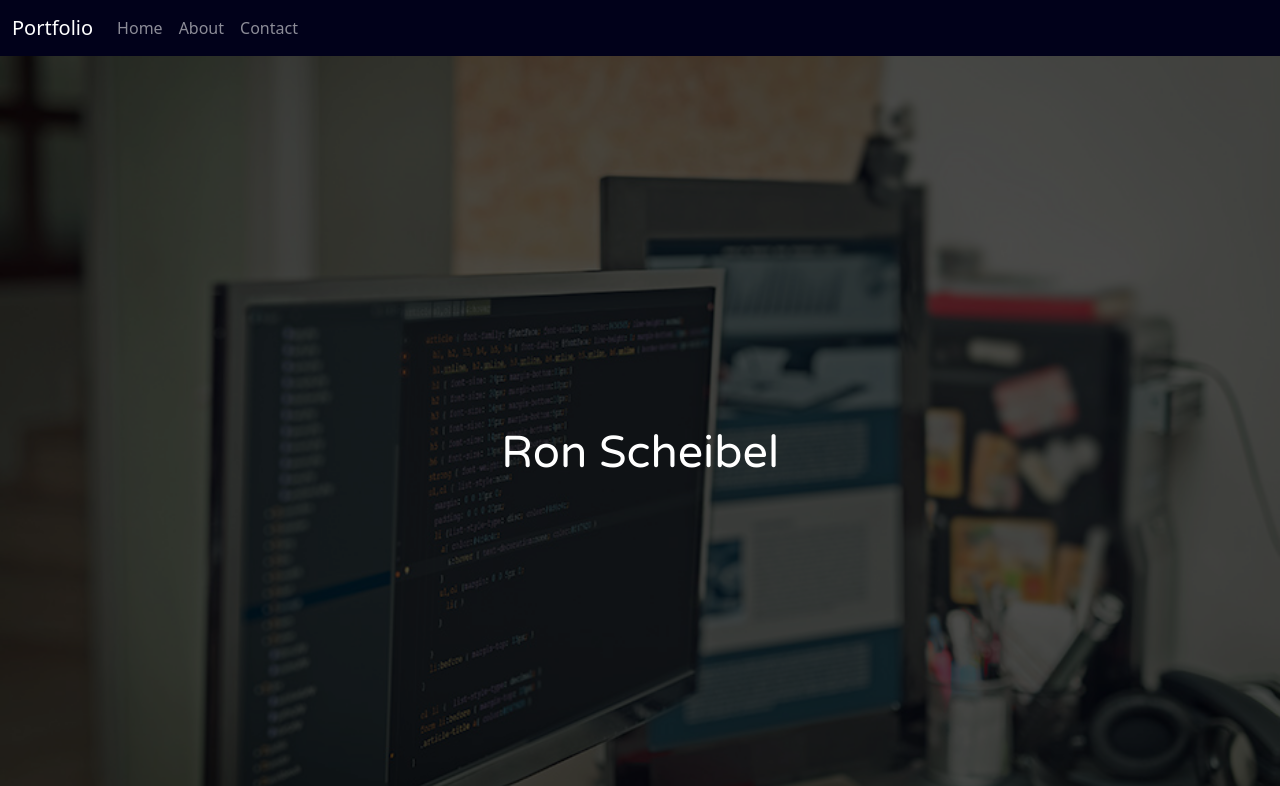
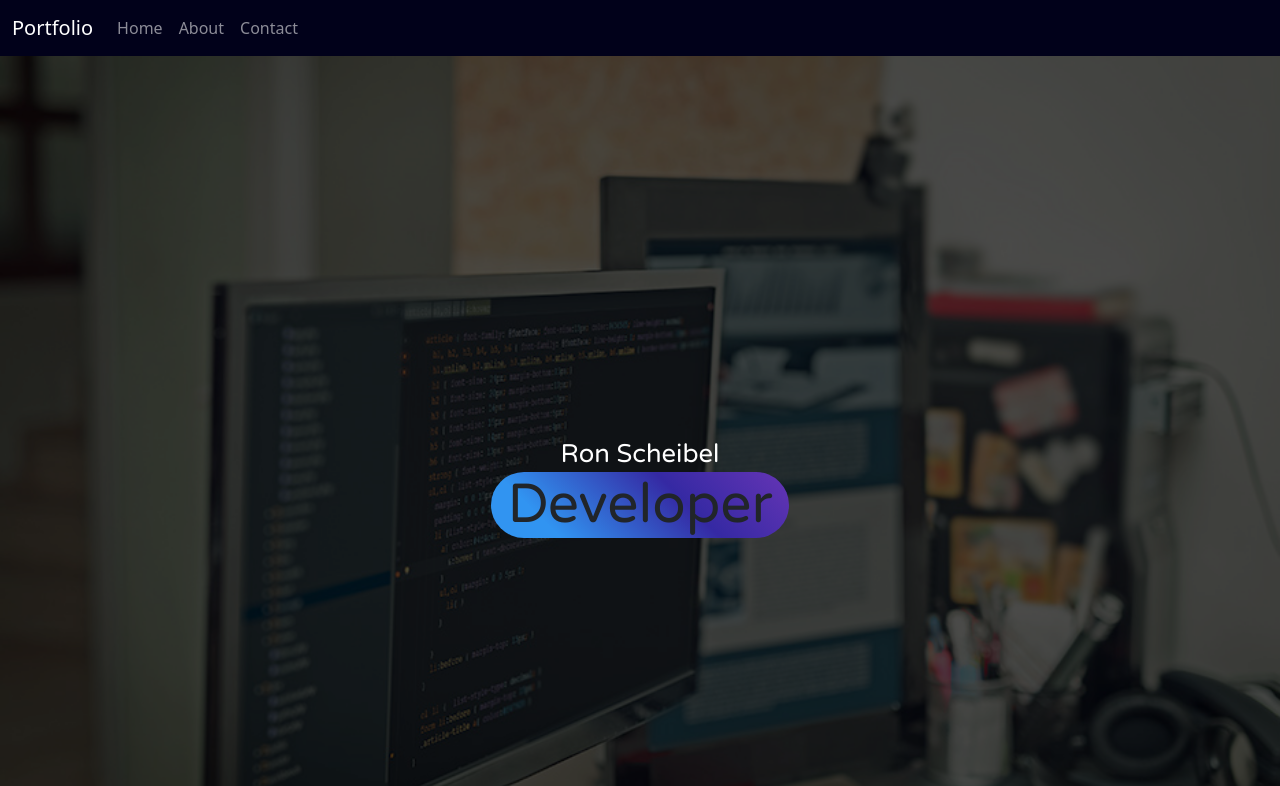
Before and after one commit to RonnygoBOOM/Portfolio-Website, a React (Create React App) app: page / in a window 1280 px wide. Shown: the top 786 px of the page. Built offline with nearby package versions, Linux system fonts and the light colour scheme; a web font is replaced by a local one.

Commit message:
background position css animation

```diff
--- a/src/App.css
+++ b/src/App.css
@@ -99,22 +99,36 @@ h2 {
   margin: 1vw 0 0 0;
   padding: 0;
   color: white;
-  font-size: 3.5vw;
+  font-size: 2.0vw;
   background-color: rbg(0, 0, 0, .5);
   font-family: Varela Round, Courier;
 }
 
-/* .bottom-text {
+.bottom-text {
   display: flex;
   position: absolute;
   text-align: center;
-  margin: 8vw 0 0 0;
-  padding: 0;
-  color: rgb(147, 195, 218);
+  margin: 9vw 0 0 0;
+  padding: 0 .3em 0 .3em;
+  background: linear-gradient(45deg,rgb(49, 148, 241), rgb(49, 148, 241), rgb(53, 41, 163), rgb(111, 55, 185), rgb(8, 121, 226), rgb(13, 207, 214), rgb(13, 207, 214));
   background-color: rbg(0, 0, 0, .5);
   font-family: Varela Round, Courier;
   font-size: 4.3vw;
-} */
+  border: none;
+  border-width: .2vw;
+  border-radius: 4em;
+  background-size: 300%;
+  animation: backgroundposition 8s ease-in-out infinite alternate;
+}
+
+@keyframes backgroundposition {
+  from {
+    background-position: right;
+  }
+  to {
+    background-position: left;
+  }
+}
 
 .card-row {
   justify-content: center;
--- a/src/Pages/Home.js
+++ b/src/Pages/Home.js
@@ -27,7 +27,7 @@ function projectSelect(selection) {
           ></img>
         </div>
         <h2 className="top-text">Ron Scheibel</h2>
-        {/* <h2 className="bottom-text">Web Developer</h2> */}
+        <h2 className="bottom-text">Developer</h2>
       </div>
       <h2>
         Experiments:
```
Also changed, not shown: src/Pages/About.js (+15 -10 lines).
